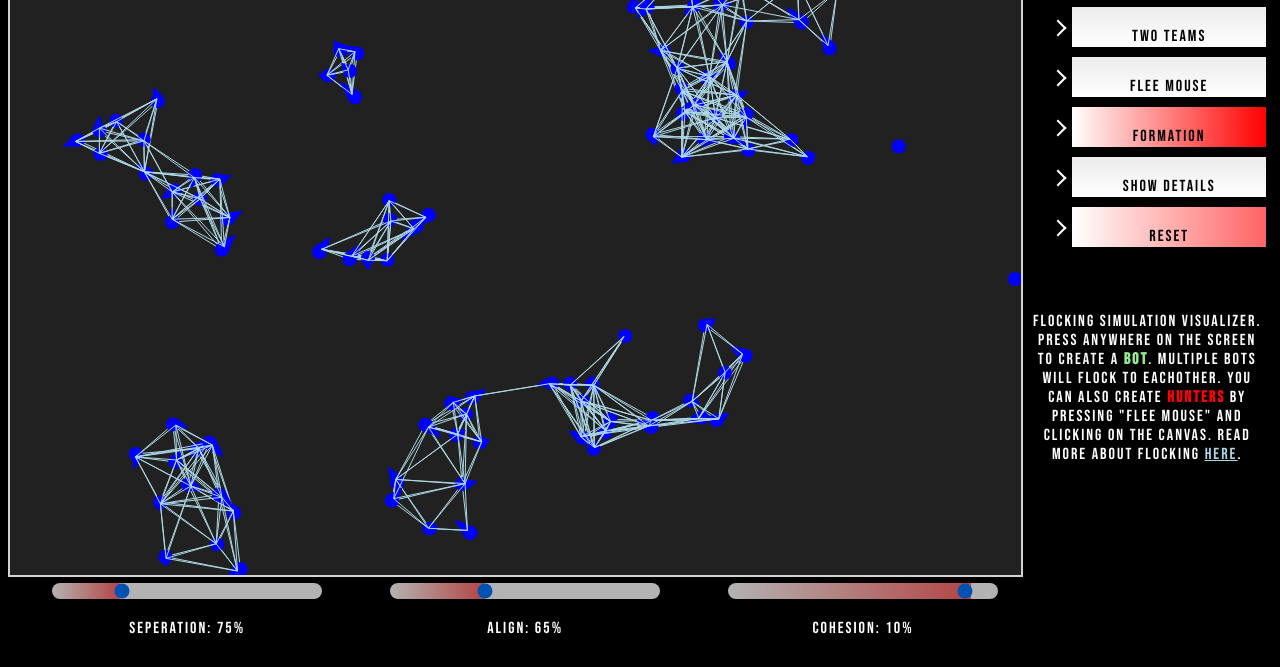
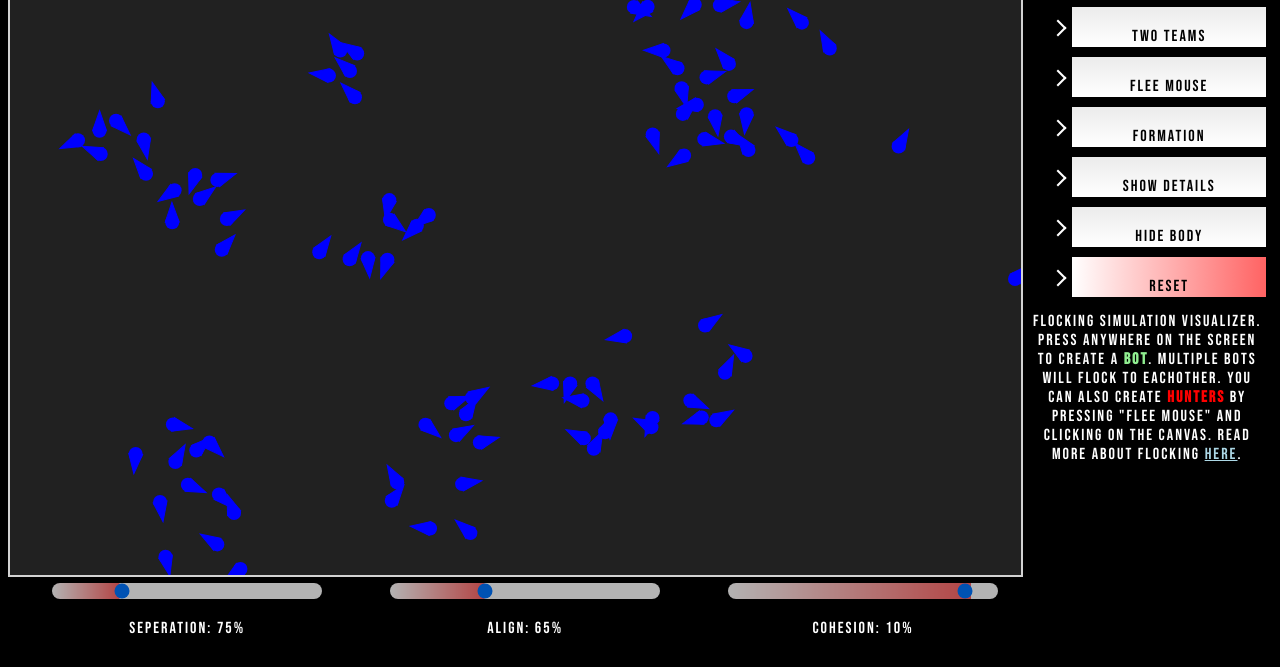
Before and after one commit to joexbayer/Flocking-Simulation, a plain HTML site: page index.html in a window 1280 px wide. Both pictures are taken after a click on the button "One team". Shown: the part 133-800 px from the top of the page. Drawn offline with Linux system fonts and the light colour scheme.

Commit message:
Updated bot draw function

```diff
--- a/index.html
+++ b/index.html
@@ -35,7 +35,7 @@
 				<li><button id="fleem" class="button" onclick="activateFleeMouse()">Flee Mouse</button></li>
 				<li><button id="formationMouse" class="button" onclick="activateFormation()">Formation</button></li>
 				<li><button id="detailsMouse" class="button" onclick="activateDetails()">Show Details</button></li>
-				<!-- <li><button id="resizeMouse" class="button" onclick="activateResize()">Resize Canvas</button></li> -->
+				<li><button id="resizeMouse" class="button" onclick="activateResize()">Hide Body</button></li>
 				<li><button id="resetButton" class="button" onclick="clearScreen();">Reset</button></li>
 			</ul>
 			<p style="text-align: center;width: 90%;">Flocking simulation visualizer. Press anywhere on the screen to create a <b style="color:lightgreen;">bot</b>. Multiple bots will flock to eachother. You can also create <b style="color:red;">Hunters</b> by pressing "Flee Mouse" and clicking on the canvas. Read more about Flocking <a style="color:lightblue;" href="https://en.wikipedia.org/wiki/Flocking_(behavior)" target="_blank">HERE</a>.</p>
--- a/src/Main.js
+++ b/src/Main.js
@@ -14,8 +14,7 @@ var bots = [];
 var fleeMouse = false;
 var resizeMouse = false;
 var showDetails = false;
-var showFormation = true;
-forMouse.setAttribute("style", "background-image: linear-gradient(to right, #ffffff, red);");
+var showFormation = false;
 
 
 //slider handler
@@ -96,8 +95,7 @@ function getPos(e){
 	}
 }
 
-//functions for activating features. DISABLED
-/*function activateResize(){
+function activateResize(){
 	if(resizeMouse){
 		resizeMouse = false;
 		rezMouse.removeAttribute("style");
@@ -105,7 +103,7 @@ function getPos(e){
 		rezMouse.setAttribute("style", "background-image: linear-gradient(to right, #ffffff, red);");
 		resizeMouse = true;
 	}
-}*/
+}
 
 function activateDetails(){
 	if(showDetails){
@@ -153,12 +151,7 @@ function clearScreen(){
 function mouseClick(e){
 	x=e.clientX;
 	y=e.clientY;
-	if(resizeMouse){
-		canvas.width = x;
-		canvas.height = y;
-		screen_width = x;
-		screen_height = y;
-	} else if(fleeMouse) {
+	if(fleeMouse) {
 		if(x<screen_width && y<screen_height){
 			bot1 = new TeamBot(x, y, "red", 3);
 			var velx = Math.floor(Math.random() * 10)-5;
@@ -200,7 +193,7 @@ setInterval(function update(){
 			infoBox.innerHTML = " Details: Bots = "+bots.length+". Hunters = "+totalHunter+". Frames: 33,3. Yellow Vector: Velocity. Red Vector: Acceleration";
 			bots[p].drawDetails(ctx);
 		}
-		bots[p].draw(ctx);
+		bots[p].draw(ctx, resizeMouse);
 		bots[p].move(screen_width, screen_height);
 		bots[p].align(bots, showFormation, ctx, slider.value*2, slider1.value, slider2.value);
 	}
--- a/src/TeamBot.js
+++ b/src/TeamBot.js
@@ -18,55 +18,30 @@ class TeamBot extends Bot {
 		return this.teamid;
 	}
 
-	draw(ctx){
+	draw(ctx, bodyOptions){
 		//draw bot
-		ctx.fillStyle = this.team;
-		if(this.velx >= 0 && this.vely <= 0) {
+		ctx.save();
+		ctx.translate(this.position_x, this.position_y);
+		var angle = -90+Math.atan2(this.vely, this.velx) * 180 / Math.PI;
+		ctx.rotate(angle*Math.PI/180);
 		ctx.beginPath();
 		ctx.strokeStyle = this.team;
-			ctx.moveTo(this.position_x+5, this.position_y+5);
-			ctx.lineTo((this.position_x + this.velx*5), (this.position_y + this.vely*5));
-			ctx.lineTo(this.position_x-5, this.position_y-5);
+		ctx.fillStyle = this.team;
+	    ctx.moveTo(0,0);
+	    ctx.lineTo(-7, 0);
+	    ctx.lineTo(0, 20);
+	    ctx.lineTo(7, 0);
+	   	ctx.fill();
 		ctx.closePath();
 		ctx.stroke();
-		} else if(this.velx <= 0 && this.vely >= 0) {
-			ctx.beginPath();
-			ctx.strokeStyle = this.team;
-			ctx.moveTo(this.position_x-5, this.position_y-5);
-			ctx.lineTo((this.position_x + this.velx*5), (this.position_y + this.vely*5));
-			ctx.lineTo(this.position_x+5, this.position_y+5);
-			ctx.closePath();
-			ctx.stroke();
-		} else if(this.velx <= 0 && this.vely <= 0) {
-			ctx.beginPath();
-			ctx.strokeStyle = this.team;
-			ctx.moveTo(this.position_x+5, this.position_y-5);
-			ctx.lineTo((this.position_x + this.velx*5), (this.position_y + this.vely*5));
-			ctx.lineTo(this.position_x-5, this.position_y+5);
-			ctx.closePath();
-			ctx.stroke();
-		} else if(this.velx <= 0 && this.vely >= 0) {
-			ctx.beginPath();
-			ctx.strokeStyle = this.team;
-			ctx.moveTo(this.position_x+5, this.position_y-5);
-			ctx.lineTo((this.position_x + this.velx*5), (this.position_y + this.vely*5));
-			ctx.lineTo(this.position_x-5, this.position_y+5);
-			ctx.closePath();
-			ctx.stroke();
-		} else if(this.velx >= 0 && this.vely >= 0) {
-			ctx.beginPath();
-			ctx.strokeStyle = this.team;
-			ctx.moveTo(this.position_x+5, this.position_y-5);
-			ctx.lineTo((this.position_x + this.velx*5), (this.position_y + this.vely*5));
-			ctx.lineTo(this.position_x-5, this.position_y+5);
-			ctx.closePath();
-			ctx.stroke();
-		}
-		ctx.fill();
+	    ctx.restore();
+
+	    if(!bodyOptions){
 	    	ctx.beginPath();
 			ctx.fillStyle = this.team;
 			ctx.arc(this.position_x, this.position_y, 7, 0, 2*Math.PI);
 			ctx.fill();
+	    }
 	}
 	//draw vectors !Not acctual vectors
 	drawDetails(ctx){
@@ -158,7 +133,6 @@ class TeamBot extends Bot {
 				//flee
 				if((this.teamid == 3 && bots[p].getTeamID() != 3) && distance < 15){
 						bots[p].changeTeam(this.teamid, this.team);
-						console.log("test");
 						return;
 					}
 				if((this.teamid != bots[p].getTeamID()) && (distance < Fperception) && this.teamid != 3){
@@ -188,8 +162,12 @@ class TeamBot extends Bot {
 				//formation
 				if(doFormation){
 					if((this.teamid == bots[p].getTeamID()) && (distance < Cperception)){
+						if(this.team == "red"){
+							ctx.strokeStyle = "black";
+						} else {
+							ctx.strokeStyle = "light"+this.team;
+						}
 						ctx.beginPath();
-						ctx.strokeStyle = "light"+this.team;
 						ctx.moveTo(this.position_x, this.position_y);
 						ctx.lineTo((next_botxy[0]), (next_botxy[1]));
 						ctx.stroke();
```
Lines whose indentation alone changed are shown as unchanged.
